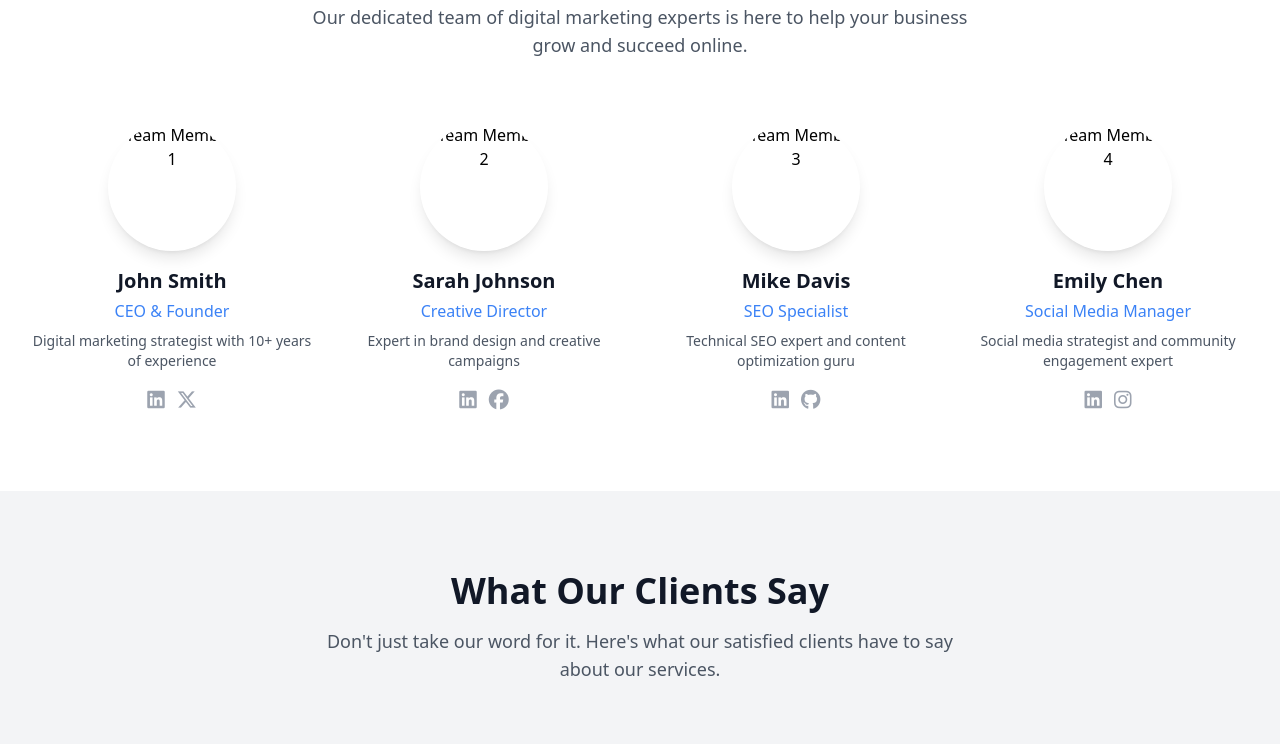
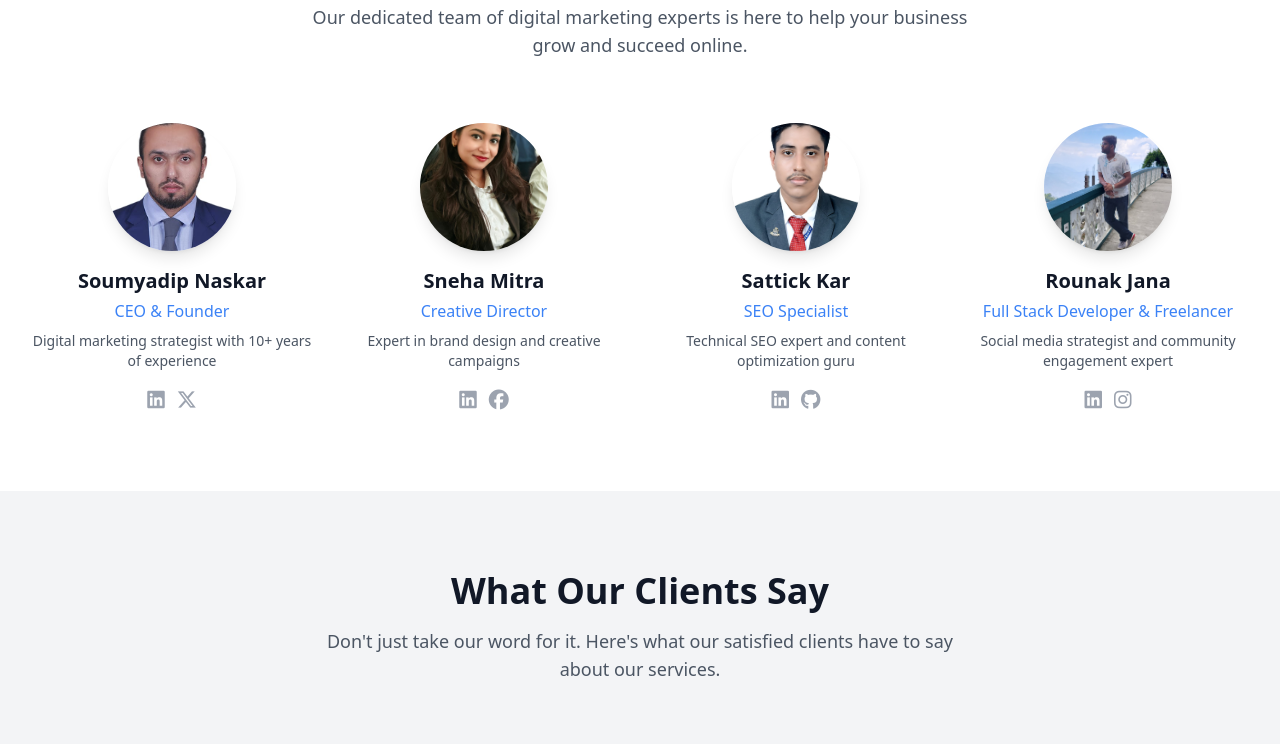
Before and after one commit to ronie-18/Dizealital, a plain HTML site: page index.html in a window 1280 px wide. Shown: the part 3579-4323 px from the top of the page. Drawn offline with nearby package versions, Linux system fonts and the light colour scheme.

Commit message:
images added and little modification done

```diff
--- a/index.html
+++ b/index.html
@@ -136,18 +136,22 @@
                         maximize your online presence, and transform your business into a digital powerhouse.
                     </p>
 
-                    <!-- Stats -->
-                    <!-- <div class="grid grid-cols-3 gap-6 mb-10 animate-slide-up">
+                    <!-- Stats (Restored & Updated) -->
+                    <!-- <div class="grid grid-cols-2 sm:grid-cols-4 gap-6 mb-10 animate-slide-up">
                         <div class="text-center stats-counter">
-                            <div class="text-2xl font-bold text-accent">500+</div>
+                            <div class="text-2xl md:text-3xl font-bold text-accent">100+</div>
                             <div class="text-sm opacity-80">Happy Clients</div>
                         </div>
                         <div class="text-center stats-counter">
-                            <div class="text-2xl font-bold text-accent">98%</div>
-                            <div class="text-sm opacity-80">Success Rate</div>
+                            <div class="text-2xl md:text-3xl font-bold text-accent">500+</div>
+                            <div class="text-sm opacity-80">Projects Completed</div>
                         </div>
                         <div class="text-center stats-counter">
-                            <div class="text-2xl font-bold text-accent">24/7</div>
+                            <div class="text-2xl md:text-3xl font-bold text-accent">5+</div>
+                            <div class="text-sm opacity-80">Years Experience</div>
+                        </div>
+                        <div class="text-center stats-counter">
+                            <div class="text-2xl md:text-3xl font-bold text-accent">24/7</div>
                             <div class="text-sm opacity-80">Support</div>
                         </div>
                     </div> -->
@@ -549,7 +553,7 @@
                         comprehensive solutions for your business needs.
                     </p>
 
-                    <!-- Stats Grid with enhanced styling -->
+                    <!-- Stats Grid with enhanced styling (Restored & Updated) -->
                     <!-- <div class="grid grid-cols-2 gap-6 mt-8">
                         <div class="text-center bg-white p-6 rounded-xl shadow-md hover:shadow-lg transition-shadow">
                             <div class="text-3xl font-bold text-primary mb-2">100+</div>
@@ -717,13 +721,13 @@
             <div class="grid grid-cols-1 md:grid-cols-2 lg:grid-cols-4 gap-8">
                 <div class="text-center group">
                     <div class="relative mb-4">
-                        <img src="/placeholder.svg?height=250&width=250" alt="Team Member 1"
+                        <img src="soumya.jpg" alt="Team Member 1"
                             class="w-32 h-32 rounded-full mx-auto object-cover shadow-lg group-hover:shadow-xl transition-shadow">
                         <div
                             class="absolute inset-0 bg-primary bg-opacity-0 group-hover:bg-opacity-10 rounded-full transition-all">
                         </div>
                     </div>
-                    <h4 class="text-xl font-semibold text-gray-900 mb-1">John Smith</h4>
+                    <h4 class="text-xl font-semibold text-gray-900 mb-1">Soumyadip Naskar</h4>
                     <p class="text-primary font-medium mb-2">CEO & Founder</p>
                     <p class="text-gray-600 text-sm mb-4">Digital marketing strategist with 10+ years of experience</p>
                     <div class="flex justify-center space-x-3">
@@ -738,13 +742,13 @@
 
                 <div class="text-center group">
                     <div class="relative mb-4">
-                        <img src="/placeholder.svg?height=250&width=250" alt="Team Member 2"
+                        <img src="sneha.jpg" alt="Team Member 2"
                             class="w-32 h-32 rounded-full mx-auto object-cover shadow-lg group-hover:shadow-xl transition-shadow">
                         <div
                             class="absolute inset-0 bg-primary bg-opacity-0 group-hover:bg-opacity-10 rounded-full transition-all">
                         </div>
                     </div>
-                    <h4 class="text-xl font-semibold text-gray-900 mb-1">Sarah Johnson</h4>
+                    <h4 class="text-xl font-semibold text-gray-900 mb-1">Sneha Mitra</h4>
                     <p class="text-primary font-medium mb-2">Creative Director</p>
                     <p class="text-gray-600 text-sm mb-4">Expert in brand design and creative campaigns</p>
                     <div class="flex justify-center space-x-3">
@@ -759,13 +763,13 @@
 
                 <div class="text-center group">
                     <div class="relative mb-4">
-                        <img src="/placeholder.svg?height=250&width=250" alt="Team Member 3"
+                        <img src="sattick.jpg" alt="Team Member 3"
                             class="w-32 h-32 rounded-full mx-auto object-cover shadow-lg group-hover:shadow-xl transition-shadow">
                         <div
                             class="absolute inset-0 bg-primary bg-opacity-0 group-hover:bg-opacity-10 rounded-full transition-all">
                         </div>
                     </div>
-                    <h4 class="text-xl font-semibold text-gray-900 mb-1">Mike Davis</h4>
+                    <h4 class="text-xl font-semibold text-gray-900 mb-1">Sattick Kar</h4>
                     <p class="text-primary font-medium mb-2">SEO Specialist</p>
                     <p class="text-gray-600 text-sm mb-4">Technical SEO expert and content optimization guru</p>
                     <div class="flex justify-center space-x-3">
@@ -780,14 +784,14 @@
 
                 <div class="text-center group">
                     <div class="relative mb-4">
-                        <img src="/placeholder.svg?height=250&width=250" alt="Team Member 4"
+                        <img src="rounak.jpg" alt="Team Member 4"
                             class="w-32 h-32 rounded-full mx-auto object-cover shadow-lg group-hover:shadow-xl transition-shadow">
                         <div
                             class="absolute inset-0 bg-primary bg-opacity-0 group-hover:bg-opacity-10 rounded-full transition-all">
                         </div>
                     </div>
-                    <h4 class="text-xl font-semibold text-gray-900 mb-1">Emily Chen</h4>
-                    <p class="text-primary font-medium mb-2">Social Media Manager</p>
+                    <h4 class="text-xl font-semibold text-gray-900 mb-1">Rounak Jana</h4>
+                    <p class="text-primary font-medium mb-2">Full Stack Developer & Freelancer</p>
                     <p class="text-gray-600 text-sm mb-4">Social media strategist and community engagement expert</p>
                     <div class="flex justify-center space-x-3">
                         <a href="#" class="text-gray-400 hover:text-primary transition-colors">
@@ -991,7 +995,7 @@
                                     </div>
                                     <div>
                                         <h4 class="font-semibold text-lg">Address</h4>
-                                        <p class="opacity-90">123 Digital Street, Marketing City, MC 12345</p>
+                                        <p class="opacity-90">Budge Budge, Kolkata, West Bengal, India</p>
                                     </div>
                                 </div>
 
@@ -1003,7 +1007,8 @@
                                     </div>
                                     <div>
                                         <h4 class="font-semibold text-lg">Phone</h4>
-                                        <p class="opacity-90">+1 (555) 123-4567</p>
+                                        <p class="opacity-90">+91 97344 25512</p>
+                                        <p class="opacity-90">+91 93303 82210</p>
                                     </div>
                                 </div>
 
@@ -1015,7 +1020,7 @@
                                     </div>
                                     <div>
                                         <h4 class="font-semibold text-lg">Email</h4>
-                                        <p class="opacity-90">info@dizealital.com</p>
+                                        <p class="opacity-90">dizealital@gmail.com</p>
                                     </div>
                                 </div>
 
```
Also changed, not shown: rounak.jpg (added), sattick.jpg (added), sneha.jpg (added), soumya.jpg (added).
